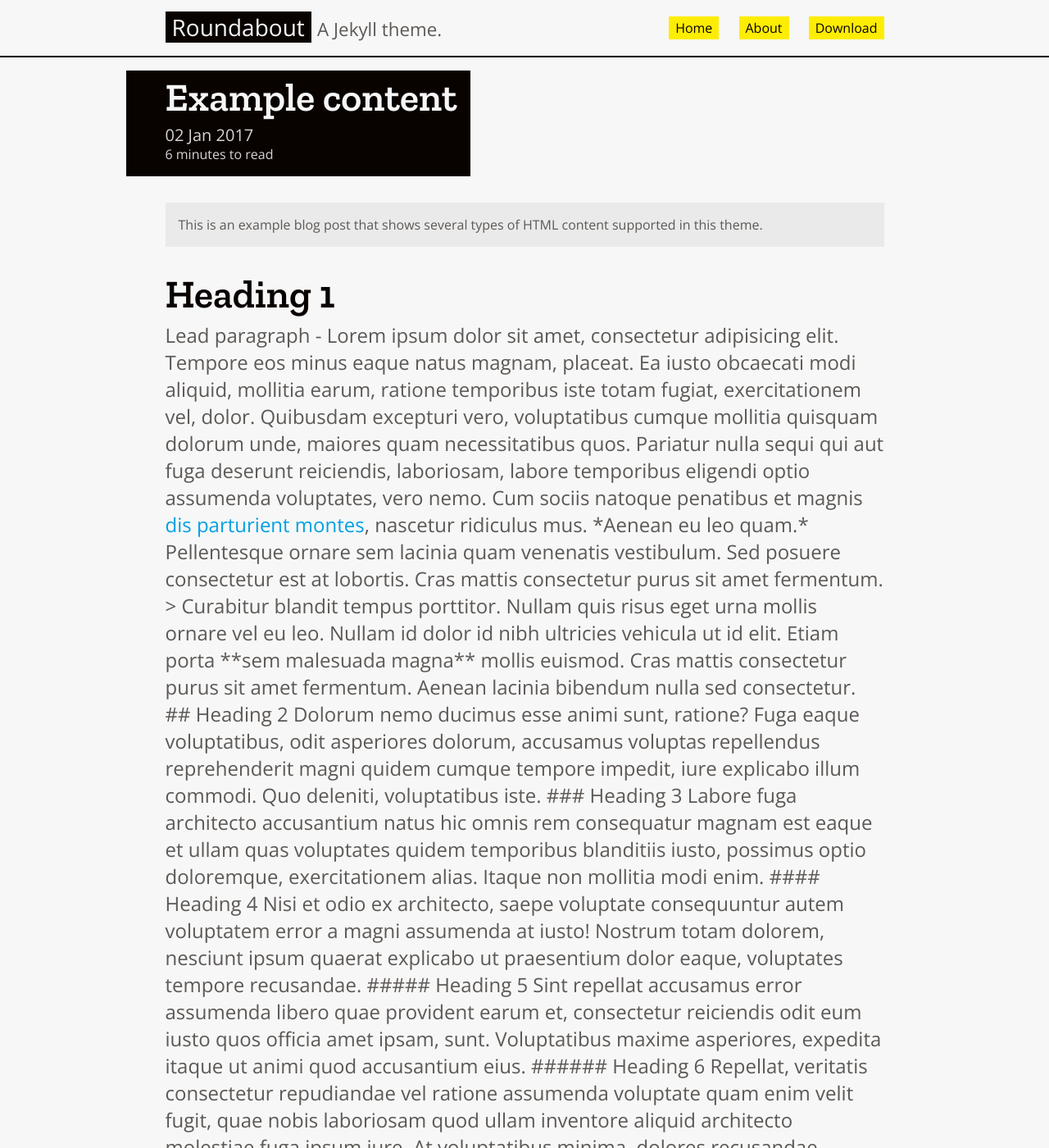
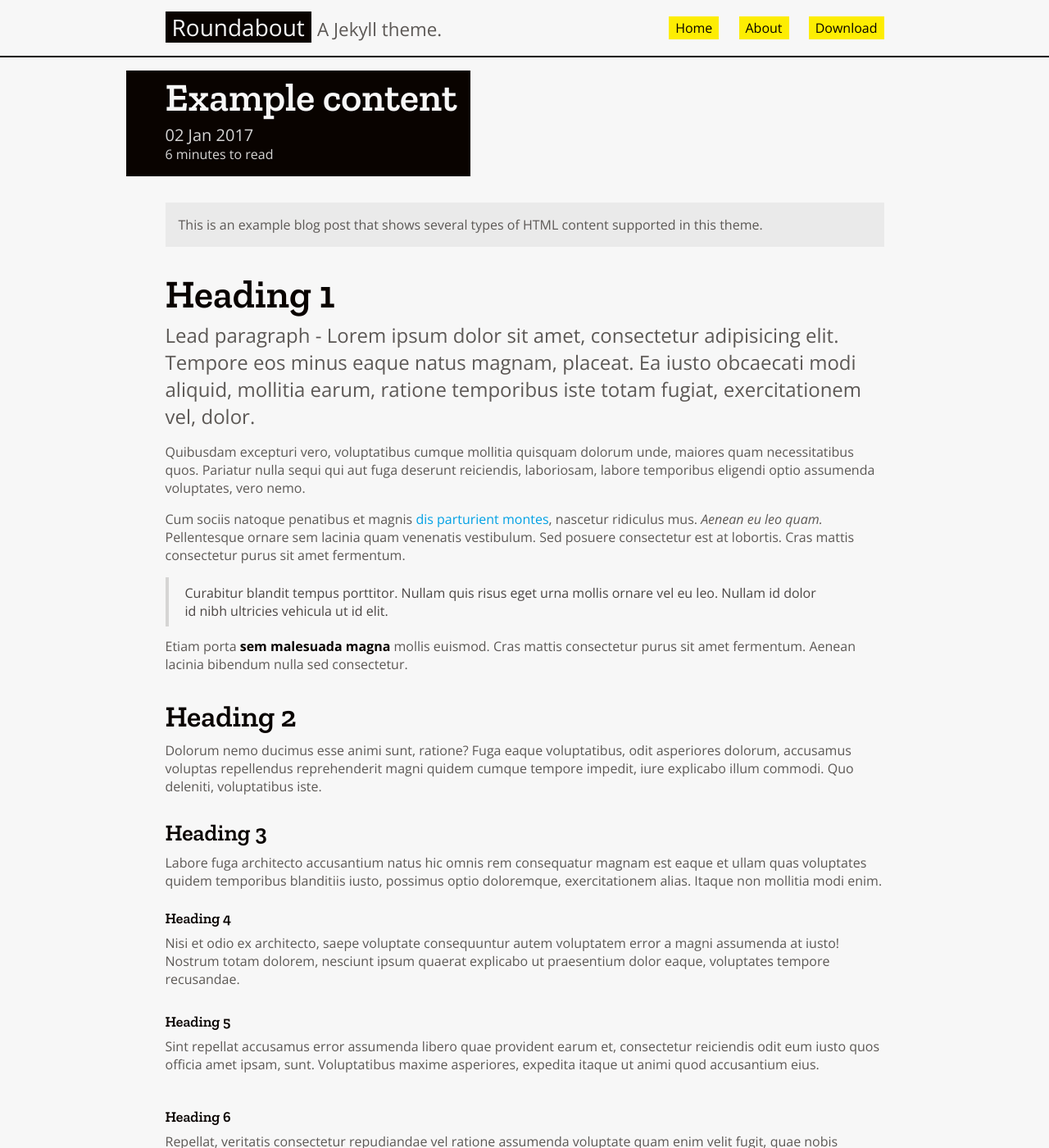
Before and after one commit to blvdgroup/roundabout, a Jekyll site: the page built from _posts/2017-01-02-example-content.md, in a window 1280 px wide and 1400 px high. Shown: the whole window at 82% size. Built offline with Jekyll 4.4.1, drawn with Linux system fonts in a browser that asks for light colours; some of the changed text lies outside the part shown.

Commit message:
:beetle: unclosed <p> tag on example post

```diff
--- a/_posts/2017-01-02-example-content.md
+++ b/_posts/2017-01-02-example-content.md
@@ -9,7 +9,7 @@ title: Example content
 
 # Heading 1
 
-<p class="lead">Lead paragraph - Lorem ipsum dolor sit amet, consectetur adipisicing elit. Tempore eos minus eaque natus magnam, placeat. Ea iusto obcaecati modi aliquid, mollitia earum, ratione temporibus iste totam fugiat, exercitationem vel, dolor.
+<p class="lead">Lead paragraph - Lorem ipsum dolor sit amet, consectetur adipisicing elit. Tempore eos minus eaque natus magnam, placeat. Ea iusto obcaecati modi aliquid, mollitia earum, ratione temporibus iste totam fugiat, exercitationem vel, dolor.</p>
 
 Quibusdam excepturi vero, voluptatibus cumque mollitia quisquam dolorum unde, maiores quam necessitatibus quos. Pariatur nulla sequi qui aut fuga deserunt reiciendis, laboriosam, labore temporibus eligendi optio assumenda voluptates, vero nemo.
 
```
